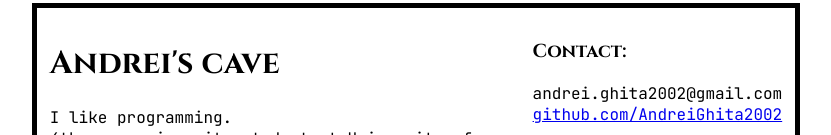
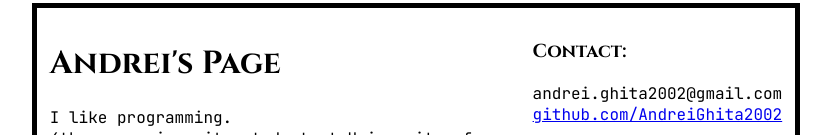
Before and after one commit to AndreiGhita2002/website, a React (Create React App) app: page / in a window 1280 px wide. Shown: the part 432-567 px from the top of the page, without its empty margins (229-1060 px from the left). Built offline with nearby package versions, Linux system fonts and the light colour scheme; a web font is replaced by a local one.

Commit message:
from cave to page
Signed-off-by: andrei <andrei.ghita2002@gmail.com>

```diff
--- a/src/components/HomePage.tsx
+++ b/src/components/HomePage.tsx
@@ -7,7 +7,7 @@ export function HomePage() {
             <img src='/face.jpeg' alt='selfie' className='face'/>
             <div className='content'>
                 <div className='left'>
-                    <h1>Andrei's cave</h1>
+                    <h1>Andrei's Page</h1>
 
                     I like programming. <br/>
 
```
Also changed, not shown: 1 other file (tests, documents, lock files or other folders).
